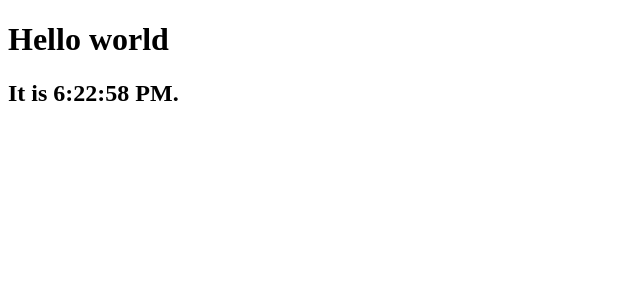
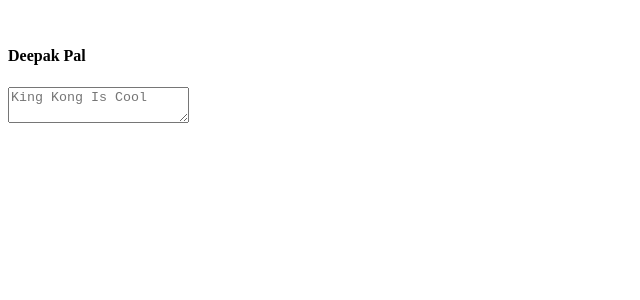
Before and after one commit to deepak-pal/reactImplementation, a React (Vite) app in the folder tic-toc-imp/: page / in a window 1280 px wide. Shown: the top 300 px of the page, without its empty margins (0-640 px from the left). Built offline with nearby package versions, Linux system fonts and the light colour scheme.

Commit message:
Change Relate to Comment

```diff
--- a/tic-toc-imp/src/ClassComponent.js
+++ b/tic-toc-imp/src/ClassComponent.js
@@ -1,16 +1,28 @@
 import React from "react";
 import {render} from "react-dom";
-
-function Tick(){
-    const element = <div>
-        <h1>Hello world</h1>
-        <h2>
-            It is {new Date().toLocaleTimeString()}.
-        </h2>
+function UserInfo(props){
+return (
+    <div className="userInfor">
+        <div className="userAvatar"><img src="" className="rounded-circle img-fluid"/></div>
+   <div className="userDetails"><h4>{props.name}</h4></div>
     </div>
-
+);
+}
+function Comment(props){
+    return (
+        <div className="comment">
+            <UserInfo name = {props.name}></UserInfo>
+            <CommentArea></CommentArea>
+             <div className="commentDate"></div>
+        </div>
+    )
+}
+function CommentArea(){
+    return(<div className="commentText"><textarea type="text" id="inputStatus" placeholder="King Kong Is Cool"></textarea></div>);
+}
+    const element = <Comment name="Deepak Pal"></Comment>
     render(element, document.getElementById("root"));
 
-};
 
-setInterval(Tick, 1000);
+
+//setInterval(Tick, 1000);
```
Also changed, not shown: tic-toc-imp/src/Comment.js (+10 -0 lines), tic-toc-imp/src/UserInfo.js (added, +8 -0 lines).
